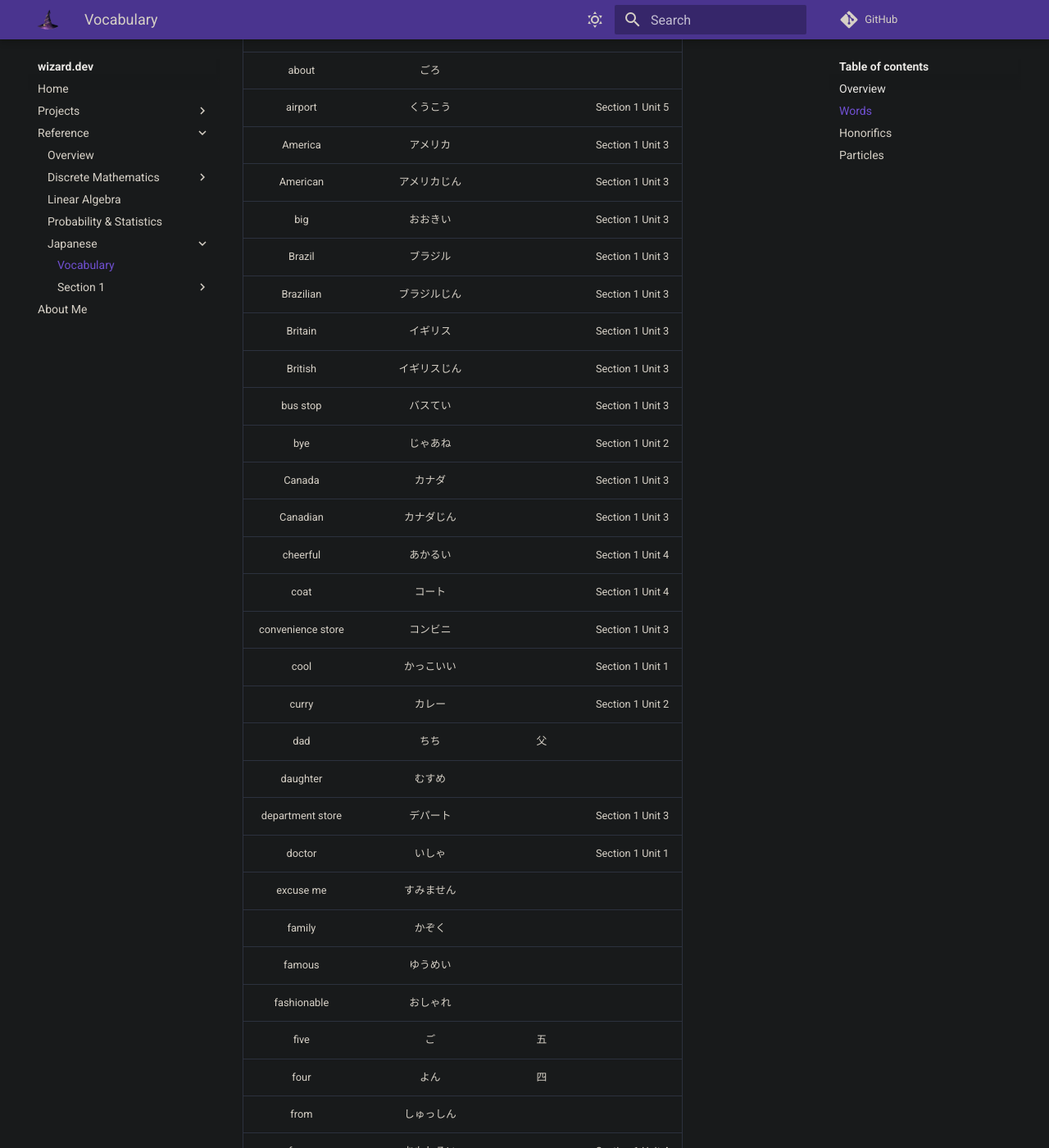
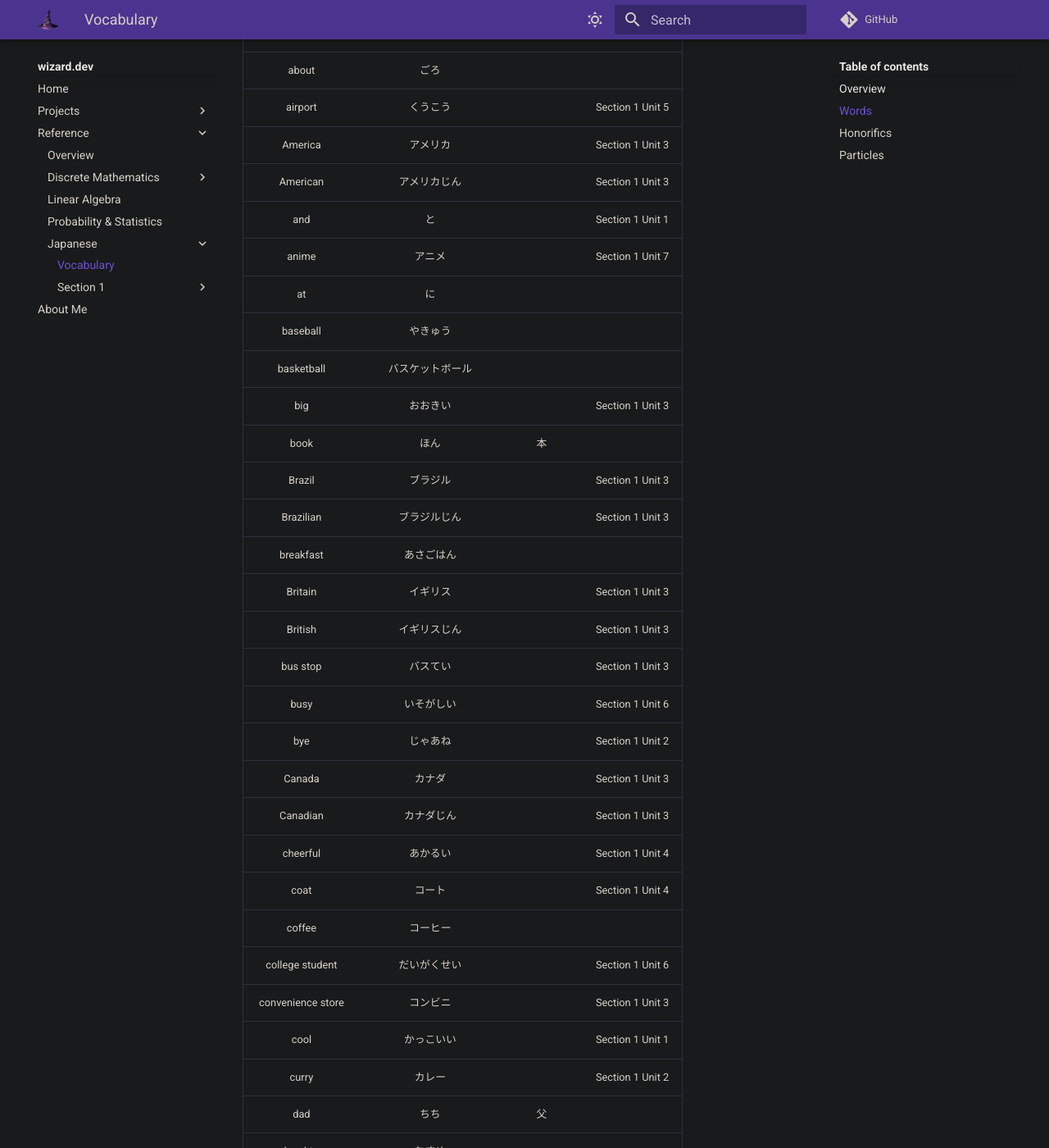
Before and after one commit to zkWildfire/wizard.dev, an MkDocs documentation site: the page built from docs/reference/japanese/vocabulary.md, in a window 1280 px wide and 1400 px high, scrolled down 381 px. Shown: the whole window at 82% size. Built offline with MkDocs 1.6.1 and Material for MkDocs 9.7.7, drawn with Linux system fonts in a browser that asks for light colours; comment, search, counter and statistics services are not loaded; some of the changed text lies outside the part shown.

Commit message:
Add page for section 1 unit 7.

```diff
--- a/docs/reference/japanese/section-1/.pages.yml
+++ b/docs/reference/japanese/section-1/.pages.yml
@@ -5,3 +5,4 @@
   - Unit 4: unit-4.md
   - Unit 5: unit-5.md
   - Unit 6: unit-6.md
+  - Unit 7: unit-7.md
--- a/docs/reference/japanese/vocabulary.md
+++ b/docs/reference/japanese/vocabulary.md
@@ -12,32 +12,50 @@
 | airport | くうこう | | Section 1 Unit 5 |
 | America | アメリカ | | Section 1 Unit 3 |
 | American | アメリカじん | | Section 1 Unit 3 |
+| and | と | | Section 1 Unit 1 |
+| anime | アニメ | | Section 1 Unit 7 |
+| at | に | | | Section 1 Unit 7 |
+| baseball | やきゅう | | | Section 1 Unit 7 |
+| basketball | バスケットボール | | | Section 1 Unit 7 |
 | big | おおきい | | Section 1 Unit 3 |
+| book | ほん | 本 | | Section 1 Unit 7 |
 | Brazil | ブラジル | | Section 1 Unit 3 |
 | Brazilian | ブラジルじん | | Section 1 Unit 3 |
+| breakfast | あさごはん | | | Section 1 Unit 7 |
 | Britain | イギリス | | Section 1 Unit 3 |
 | British | イギリスじん | | Section 1 Unit 3 |
 | bus stop | バスてい | | Section 1 Unit 3 |
+| busy | いそがしい | | Section 1 Unit 6 |
 | bye | じゃあね | | Section 1 Unit 2 |
 | Canada | カナダ | | Section 1 Unit 3 |
 | Canadian | カナダじん | | Section 1 Unit 3 |
 | cheerful | あかるい | | Section 1 Unit 4 |
 | coat | コート | | Section 1 Unit 4 |
+| coffee | コーヒー | | | Section 1 Unit 7 |
+| college student | だいがくせい | | Section 1 Unit 6 |
 | convenience store | コンビニ | | Section 1 Unit 3 |
 | cool | かっこいい | | Section 1 Unit 1 |
 | curry | カレー | | Section 1 Unit 2 |
 | dad | ちち | 父 | | Section 1 Unit 6 |
 | daughter | むすめ | | | Section 1 Unit 6 |
 | department store | デパート | | Section 1 Unit 3 |
+| dinner | ばんごはん | | | Section 1 Unit 7 |
 | doctor | いしゃ | | Section 1 Unit 1 |
+| eight | はち | 八 | | Section 1 Unit 7 |
+| eleven | じゅういち | 十一 | | Section 1 Unit 7 |
+| every day | まいにち | | | Section 1 Unit 7 |
+| every morning | まいあさ | | | Section 1 Unit 7 |
+| every night | まいばん | | | Section 1 Unit 7 |
 | excuse me | すみません | | | Section 1 Unit 5 |
 | family | かぞく | | | Section 1 Unit 6 |
 | famous | ゆうめい | | | Section 1 Unit 6 |
 | fashionable | おしゃれ | | | Section 1 Unit 6 |
 | five | ご | 五 | | Section 1 Unit 6 |
 | four | よん | 四 | | Section 1 Unit 6 |
+| friend | ともだち | | | Section 1 Unit 7 |
 | from | しゅっしん | | | Section 1 Unit 6 |
 | funny | おもしろい | | Section 1 Unit 4 |
+| game | ゲーム | | | Section 1 Unit 7 |
 | good evening | こんばんは | | Section 1 Unit 2 |
 | good morning | おはようございます | | Section 1 Unit 6 |
 | green tea | おちゃ | | Section 1 Unit 1 |
@@ -47,43 +65,60 @@
 | here | ここ | | Section 1 Unit 3 |
 | hotel | ホテル | | Section 1 Unit 3 |
 | husband | おっと | | | Section 1 Unit 6 |
+| I | わたし | 私 | Section 1 Unit 5 |
 | I'm | です | | Section 1 Unit 2 |
 | it's | です | | Section 1 Unit 1 |
+| J-pop | Jポップ | | | Section 1 Unit 7 |
 | Japan | にほん | | Section 1 Unit 3 |
 | Japanese | にほんじん | | Section 1 Unit 3 |
+| jazz | ジャズ | | | Section 1 Unit 7 |
 | Ken | けん | | Section 1 Unit 2 |
 | Kyoto | きょうと | 京都 | | Section 1 Unit 6 |
 | lawyer | べんごし | | Section 1 Unit 1 |
 | lively | にぎやか | | | Section 1 Unit 6 |
+| lunch | ひるごはん | | | Section 1 Unit 7 |
+| magazine | ざっし | | | Section 1 Unit 7 |
+| manga | まんが | | | Section 1 Unit 7 |
 | mom | はは | 母 | | Section 1 Unit 6 |
+| movie | えいが | | | Section 1 Unit 7 |
+| music | おんがく | | | Section 1 Unit 7 |
 | my | わたしの | | Section 1 Unit 4 |
 | Nakayama | なかやま | 中山 | Section 1 Unit 4 |
 | Naomi | なおみ | | Section 1 Unit 1 |
 | nice | やさしい | | Section 1 Unit 1 |
 | nice to meet you | どうぞよろしく | | Section 1 Unit 2 |
 | nice to meet you | はじめまして | | | Section 1 Unit 6 |
+| nine | きゅう | 九 | | Section 1 Unit 7 |
+| nine o'clock | くじ | 九時 | | Section 1 Unit 7 |
 | no | いいえ | | | Section 1 Unit 6 |
 | noisy | うるさい | | | Section 1 Unit 6 |
 | not | じゃない | | Section 1 Unit 5 |
 | now | いま | | | Section 1 Unit 5 |
 | o'clock | じ | | | Section 1 Unit 5 |
+| office worker | かいしゃいん | | Section 1 Unit 6 |
+| often | よく | | | Section 1 Unit 7 |
 | older brother | あに | | | Section 1 Unit 6 |
 | older sister | あね | | | Section 1 Unit 6 |
 | one | いち | 一 | | Section 1 Unit 5 |
 | passport | パスポート | | Section 1 Unit 5 |
 | person | ひと | | Section 1 Unit 1 |
+| pizza | ピザ | | | Section 1 Unit 7 |
 | please | ください | | Section 1 Unit 1 |
 | quiet | しずか | | | Section 1 Unit 6 |
 | ramen | ラーメン | | Section 1 Unit 2 |
 | red | あかい | | Section 1 Unit 4 |
 | rice | ごはん | | Section 1 Unit 1 |
+| rock | ロック | | | Section 1 Unit 7 |
 | see you tomorrow | またあした | | Section 1 Unit 2 |
 | seven | なな | 七 | | Section 1 Unit 6 |
+| seven o'clock | しちじ | 七時 | | Section 1 Unit 7 |
 | shoe | くつ | | Section 1 Unit 4 |
 | six | ろく | 六 | | Section 1 Unit 6 |
 | small | ちいさい | | Section 1 Unit 3 |
 | smart | あたまがい | | | Section 1 Unit 6 |
 | smartphone | スマホ | | Section 1 Unit 5 |
+| soccer | サッカー | | | Section 1 Unit 7 |
+| sometimes | ときどき | | | Section 1 Unit 7 |
 | son | むすこ | | | Section 1 Unit 6 |
 | student | がくせい | | Section 1 Unit 1 |
 | stylish | おしゃれ | | | Section 1 Unit 6 |
@@ -92,6 +127,8 @@
 | Tanaka | たなか | 田中 | Section 1 Unit 4 |
 | tasty | おいしい | | Section 1 Unit 2 |
 | teacher | せんせい | | Section 1 Unit 1 |
+| ten | じゅう | 十 | | Section 1 Unit 7 |
+| tennis | テニス | | | Section 1 Unit 7 |
 | that | それ | | Section 1 Unit 2 |
 | there | そこ | | Section 1 Unit 3 |
 | these | これら | | Section 1 Unit 4 |
@@ -100,10 +137,18 @@
 | those | それら | | Section 1 Unit 4 |
 | three | さん | 三 | | Section 1 Unit 5 |
 | ticket | きっぷ | | Section 1 Unit 5 |
+| to drink | のみます | 飲みます | | Section 1 Unit 7 |
+| to eat | たべます | 食べます | | Section 1 Unit 7 |
+| to listen | ききます | | | Section 1 Unit 7 |
+| to play | します | | | Section 1 Unit 7 |
+| to read | よみます | 読みます | | Section 1 Unit 7 |
+| to watch | みます | 見ます | | Section 1 Unit 7 |
 | Tokyo | とうきょう | 東京 | | Section 1 Unit 6 |
 | train station | えき | | Section 1 Unit 3 |
+| twelve | じゅうに | 十二 | | Section 1 Unit 7 |
 | two | に | 二 | | Section 1 Unit 5 |
 | umbrella | かさ | | Section 1 Unit 4 |
+| university | だいがく | | Section 1 Unit 3 |
 | water | みず | | Section 1 Unit 1 |
 | what is your name? | おなまえは？ | | | Section 1 Unit 6 |
 | what is your name? | おなまえわなんですか？ | | | Section 1 Unit 6 |
@@ -111,6 +156,7 @@
 | where | どこ | | Section 1 Unit 3 |
 | white | しろい | | Section 1 Unit 4 |
 | wife | つま | | | Section 1 Unit 6 |
+| with | と | | | Section 1 Unit 7 |
 | Yamaguchi | やまぐち | 山口 | Section 1 Unit 4 |
 | years old | さい | | | Section 1 Unit 6 |
 | yes | はい | | Section 1 Unit 2 |
@@ -125,10 +171,12 @@
 
 
 ## Particles
-| Type | Usage | Character | Introduced In |
-|:----:|:-----:|:---------:|:-------------:|
-| Subject | General | は | Section 1 Unit 2 |
-| Question | General | か | Section 1 Unit 2 |
+| Type | Character | Introduced In |
+|:----:|:---------:|:-------------:|
+| Subject (general) | は | Section 1 Unit 2 |
+| Question | か | Section 1 Unit 2 |
+| Possessive | の | Section 1 Unit 4 |
+| Movement | に | Section 1 Unit 7 |
 
 !!! info
     The information displayed in the above table is taken from this site:
```
Also changed, not shown: docs/reference/japanese/section-1/unit-1.md (+1 -0 lines), docs/reference/japanese/section-1/unit-3.md (+1 -0 lines), docs/reference/japanese/section-1/unit-5.md (+9 -8 lines), docs/reference/japanese/section-1/unit-6.md (+3 -0 lines), docs/reference/japanese/section-1/unit-7.md (added, +74 -0 lines).
